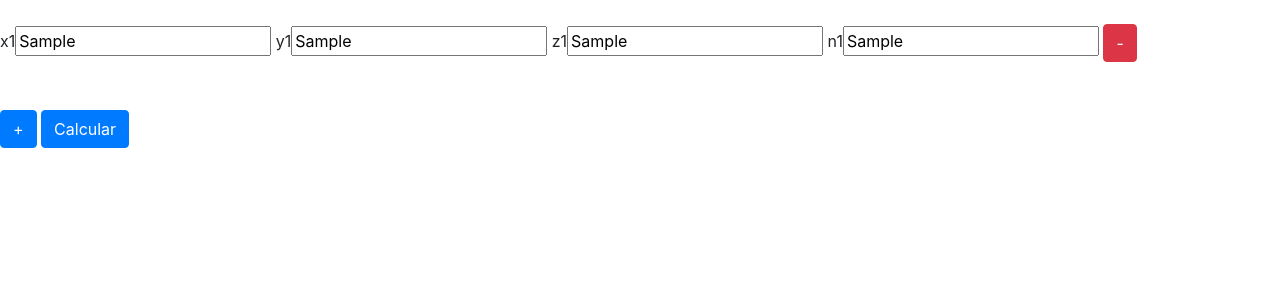
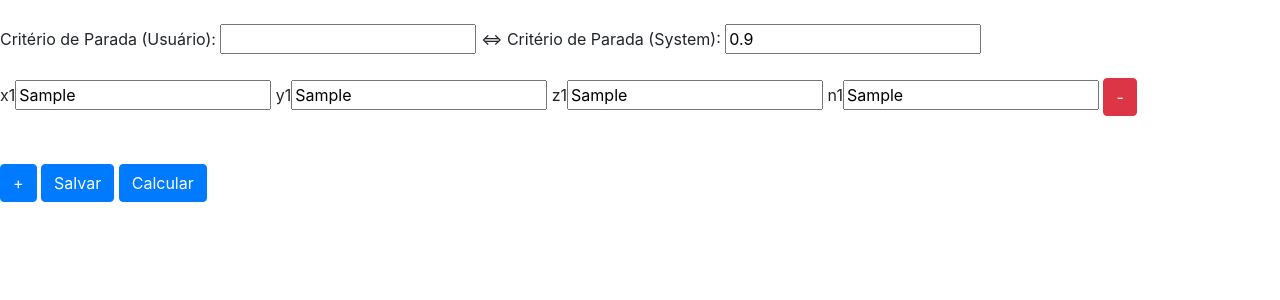
Before and after one commit to josoebraga/TrabalhoDeMatematicaDiscreta, a PHP site: page /recursaomd/ in a window 1280 px wide. Shown: the top 300 px of the page. Run offline with PHP 8.4, Linux system fonts and the light colour scheme; tables that the repository leaves empty or names only in its code hold one stand-in row (values such as "Sample post").

Commit message:
Início do cálculo
Início do cálculo.

```diff
--- a/index.php
+++ b/index.php
@@ -23,6 +23,10 @@ $post = filter_input_array(INPUT_POST, FILTER_DEFAULT);
 
 <form method="POST">
 <br>
+<Span>Critério de Parada (Usuário): </Span><input type="text" id="criterioDeParada" name="criterioDeParada">
+&hArr;
+<Span>Critério de Parada (System):  </Span><input type="text" id="criterioDeParada" name="criterioDeParada" value="0.9"readonly>
+<br><br>
 <div id="divInputText">
 
 <?php
@@ -51,9 +55,15 @@ n<?php echo $id; ?><input type='text' id="n<?php echo $id; ?>" name="n<?php echo
 
 <br>
 <button type="button" class="btn btn-primary" onclick="addInput();">+</button>
-<button type="submit" class="btn btn-primary">Calcular</button>
+<button type="submit" class="btn btn-primary">Salvar</button>
+<button type="button" class="btn btn-primary" onclick="calcular();">Calcular</button>
 
 </form>
+<br>
+<div id="divCalculo">
+
+</div>
+
 
 <?php
 
@@ -87,10 +97,33 @@ $statement->execute();
   <?php
 }
 
-
 ?>
 
 </body>
+
+<script>
+
+function calcular() {
+
+var i = 0 * 1;
+var resultX0 = 0;
+var n0 = document.getElementById("n0").value * 1;
+var x1 = document.getElementById("x1").value * 1;
+var x0 = document.getElementById("x0").value * 1;
+
+var deltaX1 = []
+
+//while(i < 0.99 /*resultX0 < 0.99*/ /* Critério System */  /* || resultX0 < criterioUsuario */) {
+//( (n0 + x1 * i -i) /  x0 )
+deltaX1.push( ( (n0 + x1 * i -i) /  x0 ) );
+
+document.getElementById("divCalculo").innerHTML =deltaX1[i];
+
+//i++;
+//}
+}
+
+</script>
 
 <script>
 
```
